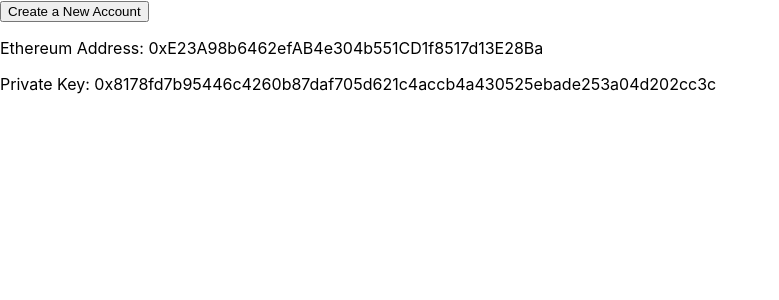
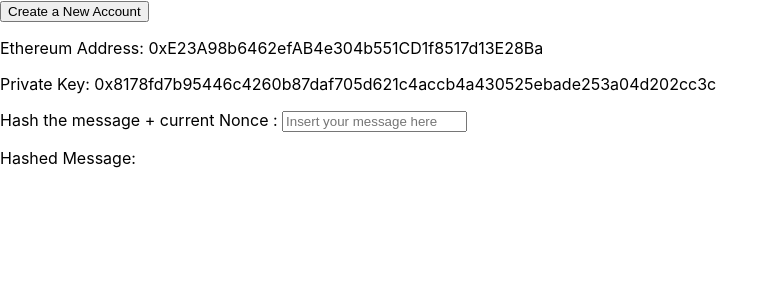
Before and after one commit to naveensmacks/metana-bootcamp, a React (Create React App) app in the folder module-11/walletProject/wallet-project/: page / in a window 1280 px wide. Both pictures are taken after a click on the button "Create a New Account". Shown: the top 300 px of the page, without its empty margins (0-779 px from the left). Built offline with nearby package versions, Linux system fonts and the light colour scheme.

Commit message:
Generate hash of the message

```diff
--- a/module-11/walletProject/wallet-project/src/components/WalletGenerator.js
+++ b/module-11/walletProject/wallet-project/src/components/WalletGenerator.js
@@ -4,6 +4,10 @@
 const WalletGenerator = () => {
   const [address, setAddress] = useState('');
   const [privateKey, setPrivateKey] = useState('');
+
+  const [nonce, setNonce] = useState('');
+  const [textboxContent, setTextboxContent] = useState('');
+  const [hashedMessage, setHashedMessage] = useState('');
 
   const createNewAccount = () => {
     // Step 1: Generate a random private key
@@ -22,6 +26,31 @@
     // Update the state with the new address and private key
     setAddress(newAddress);
     setPrivateKey(newPrivateKey);
+
+
+    // Step 3: Generate a nonce (can be a simple counter or timestamp)
+    const newNonce = Math.floor(Math.random() * 100000); // Replace with appropriate nonce generation logic
+
+    // Update the state with the new nonce
+    setNonce(newNonce);
+  };
+
+   //Calculate hash
+   const calculateHash = (content, nonce) => {
+    //HASH MESSAGE + CURRENT NONCE TO PREVENT REPLAY ATTACK
+    //const messageToHash = content + nonce.toString();
+    //const hash = ethers.utils.keccak256(ethers.utils.toUtf8Bytes(messageToHash));
+    const hash = ethers.utils.solidityKeccak256(["string", "uint256"], [content, nonce]);
+    return hash;
+  };
+
+
+  //Update hash when textbox content changes
+  const handleTextboxChange = (event) => {
+    const newTextboxContent = event.target.value;
+    setTextboxContent(newTextboxContent);
+    const hash = calculateHash(newTextboxContent, nonce);
+    setHashedMessage(hash);
   };
 
   return (
@@ -29,6 +58,14 @@
       <button onClick={createNewAccount}>Create a New Account</button>
       {address && <p>Ethereum Address: {address}</p>}
       {privateKey && <p>Private Key: {privateKey}</p>}
+
+      {nonce && (
+        <div>
+          <label>Hash the message + current Nonce : </label>
+          <input type="text" value={textboxContent} onChange={handleTextboxChange}  placeholder={"Insert your message here"} />
+          <p>Hashed Message: {hashedMessage}</p>
+        </div>
+      )}
     </div>
   );
 };
```
